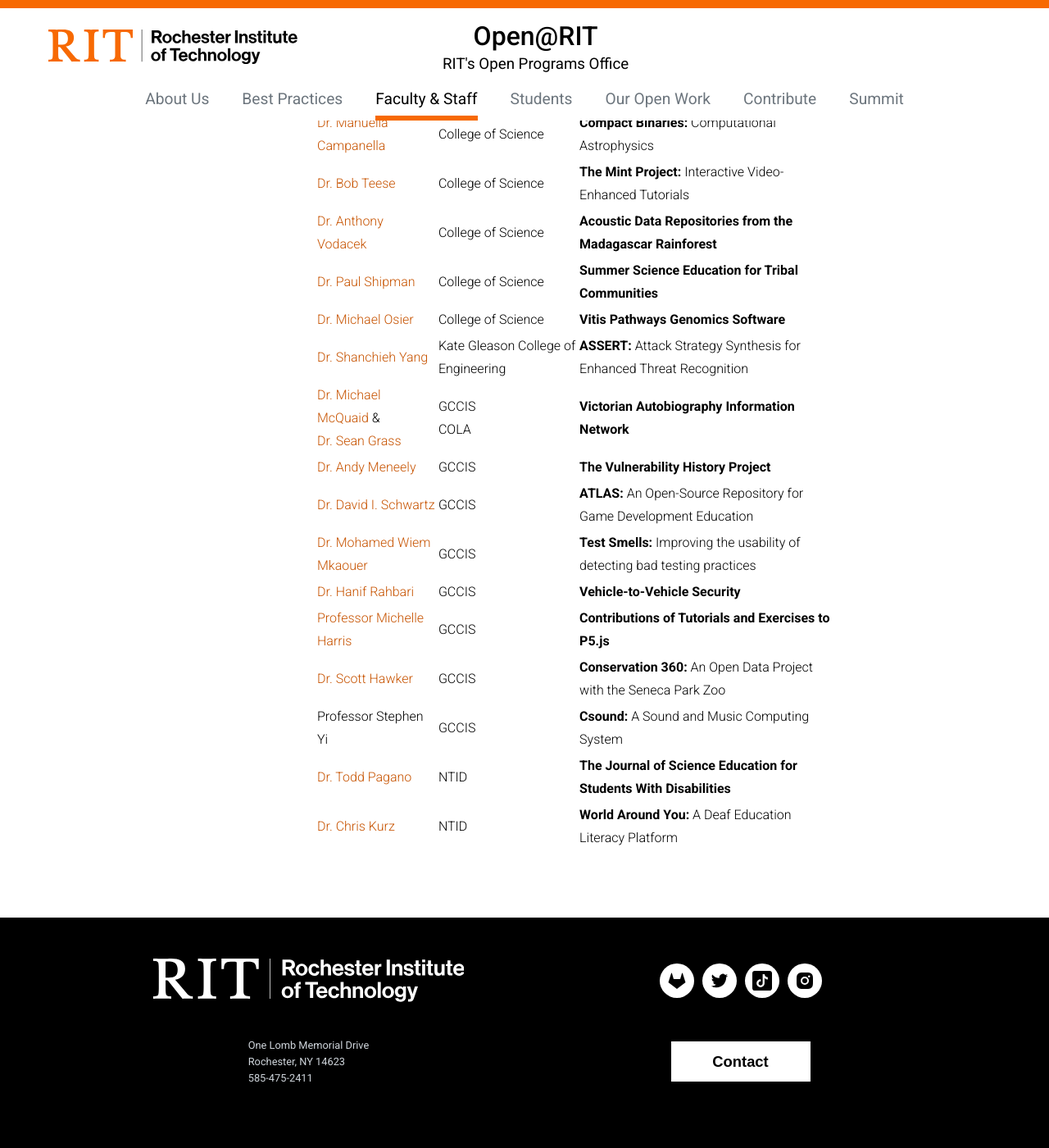
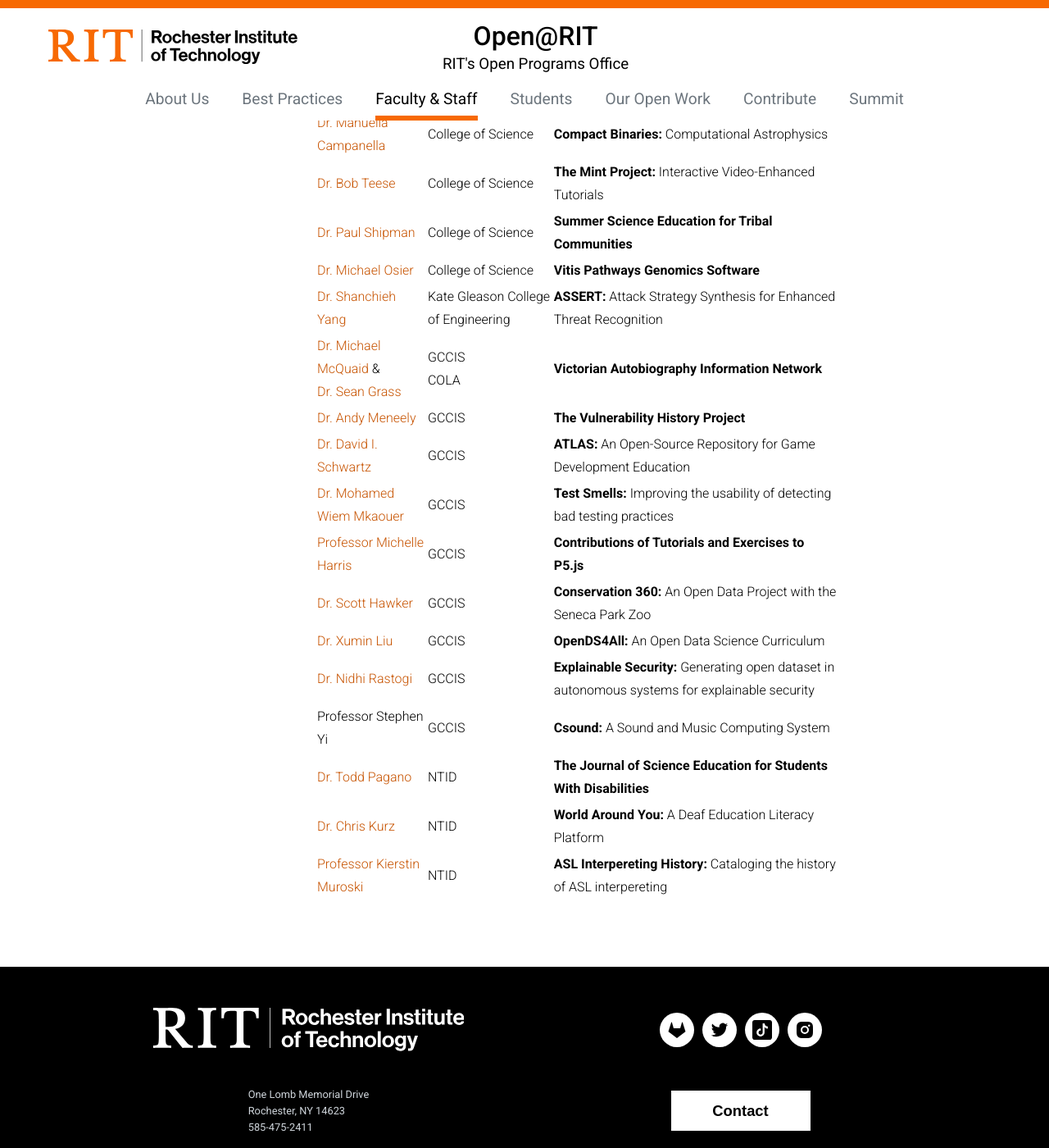
Before and after one commit to FOSSRIT/open-rit-website, a Jekyll site: the page built from faculty/fellows.md, in a window 1280 px wide and 1400 px high, scrolled down 1085 px. Shown: the whole window at 82% size. Built offline with Jekyll 4.4.1, drawn with Linux system fonts in a browser that asks for light colours.

Commit message:
Update fellows listing

```diff
--- a/faculty/fellows.md
+++ b/faculty/fellows.md
@@ -34,7 +34,6 @@ Open@RIT received a grant from the Alfred P. Sloan Foundation to [support the Op
 | [Dr. Whitney Sperrazza][]      | College of Liberal Arts   | **Resistance Mapping:** Redlining & Related Issues in Rochester History
 | [Dr. Manuella Campanella][]    | College of Science        | **Compact Binaries:** Computational Astrophysics
 | [Dr. Bob Teese][]              | College of Science        | **The Mint Project:** Interactive Video-Enhanced Tutorials
-| [Dr. Anthony Vodacek][]        | College of Science        | **Acoustic Data Repositories from the Madagascar Rainforest**
 | [Dr. Paul Shipman][]           | College of Science        | **Summer Science Education for Tribal Communities**
 | [Dr. Michael Osier][]          | College of Science        | **Vitis Pathways Genomics Software**
 | [Dr. Shanchieh Yang][]         | Kate Gleason College of Engineering | **ASSERT:** Attack Strategy Synthesis for Enhanced Threat Recognition
@@ -42,12 +41,14 @@ Open@RIT received a grant from the Alfred P. Sloan Foundation to [support the Op
 | [Dr. Andy Meneely][]           | GCCIS                     | **The Vulnerability History Project**
 | [Dr. David I. Schwartz][]      | GCCIS                     | **ATLAS:** An Open-Source Repository for Game Development Education
 | [Dr. Mohamed Wiem Mkaouer][]   | GCCIS                     | **Test Smells:** Improving the usability of detecting bad testing practices
-| [Dr. Hanif Rahbari][]          | GCCIS                     | **Vehicle-to-Vehicle Security**
 | [Professor Michelle Harris][]  | GCCIS                     | **Contributions of Tutorials and Exercises to P5.js**
 | [Dr. Scott Hawker][]           | GCCIS                     | **Conservation 360:** An Open Data Project with the Seneca Park Zoo
+| [Dr. Xumin Liu][]              | GCCIS                     | **OpenDS4All:** An Open Data Science Curriculum
+| [Dr. Nidhi Rastogi][]          | GCCIS                     | **Explainable Security:** Generating open dataset in autonomous systems for explainable security
 | Professor Stephen Yi           | GCCIS                     | **Csound:** A Sound and Music Computing System
 | [Dr. Todd Pagano][]            | NTID                      | **The Journal of Science Education for Students With Disabilities**
 | [Dr. Chris Kurz][]             | NTID                      | **World Around You:** A Deaf Education Literacy Platform
+| [Professor Kierstin Muroski][] | NTID                      | **ASL Interpereting History:** Cataloging the history of ASL interpereting
 
 [Dr. J A Stephen Viggiano]: https://www.rit.edu/directory/jasvppr-j-a-stephen-viggiano
 [Dr. Kaitlin Stack Whitney]: https://www.rit.edu/directory/kxwsbi-kaitlin-stack-whitney
@@ -67,5 +68,8 @@ Open@RIT received a grant from the Alfred P. Sloan Foundation to [support the Op
 [Dr. Hanif Rahbari]: https://www.rit.edu/directory/hxrics-hanif-rahbari
 [Professor Michelle Harris]: https://www.rit.edu/directory/wmhics-w-michelle-harris
 [Dr. Scott Hawker]: https://www.rit.edu/directory/jshvse-j-scott-hawker
+[Dr. Xumin Liu]: https://www.rit.edu/directory/xmlics-xumin-liu
+[Dr. Nidhi Rastogi]: https://www.rit.edu/directory/nxrvse-nidhi-rastogi
 [Dr. Todd Pagano]: https://www.rit.edu/directory/tepnts-todd-pagano
 [Dr. Chris Kurz]: https://www.rit.edu/directory/caknsp-christopher-kurz
+[Professor Kierstin Muroski]: https://www.rit.edu/directory/ksmnss-kierstin-muroski
```
